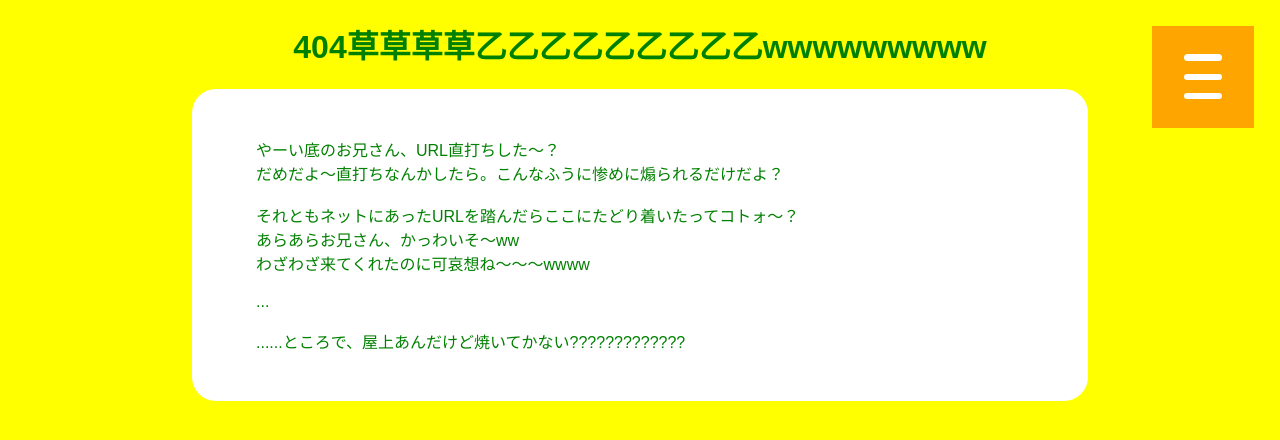
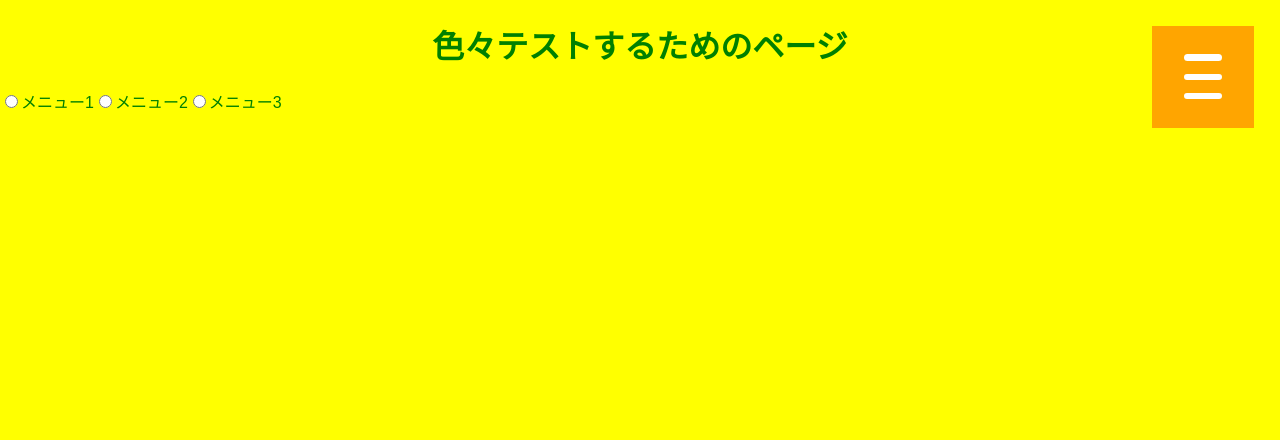
Before and after one commit to kjtrgames/kjtr-games, a Next.js app: page /test in a window 1280 px wide. Before the commit this address had no page. Shown: the top 440 px of the page. Built offline with nearby package versions, Linux system fonts and the light colour scheme; no server answers; the database is empty; a web font is replaced by a local one.

Commit message:
Make supabase-test/page.tsx -> test/page.tsx

```diff
--- /dev/null
+++ b/src/app/test/page.tsx
@@ -0,0 +1,29 @@
+"use client";
+
+import { supabase } from "@/lib/supabaseClient";
+
+export default async function SupaBaseTestingPage() {
+  const { data, error } = await supabase.from('articles').select('*').limit(1)
+
+  console.log('data:', data)
+  console.log('error:', error)
+
+  return (
+    <>
+      <h1>色々テストするためのページ</h1>
+      <main>
+        <label>
+          <input type="radio" name="menu" />
+          メニュー1
+        </label>
+        <label>
+          <input type="radio" name="menu" />
+          メニュー2
+        </label>
+        <label>
+          <input type="radio" name="menu" />
+          メニュー3
+        </label>
+      </main>
+    </>
+)}
```
Also changed, not shown: src/app/supabase-test/page.tsx (deleted, +0 -20 lines).
